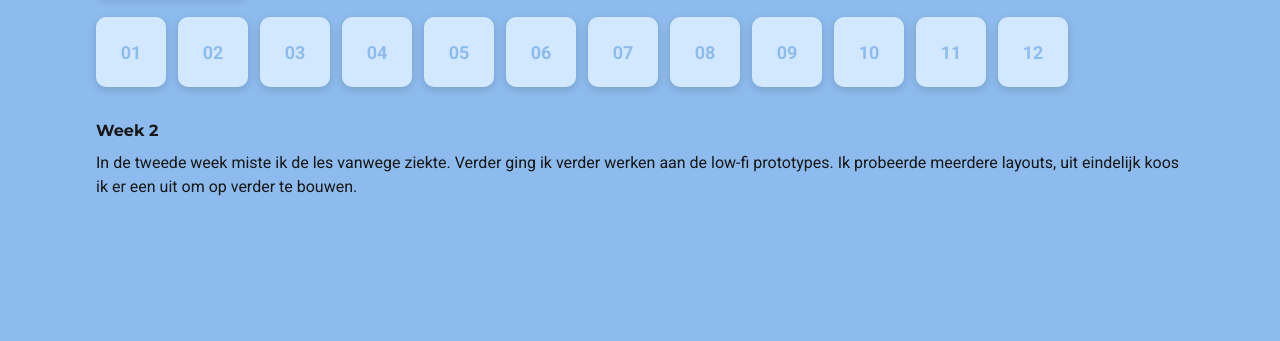
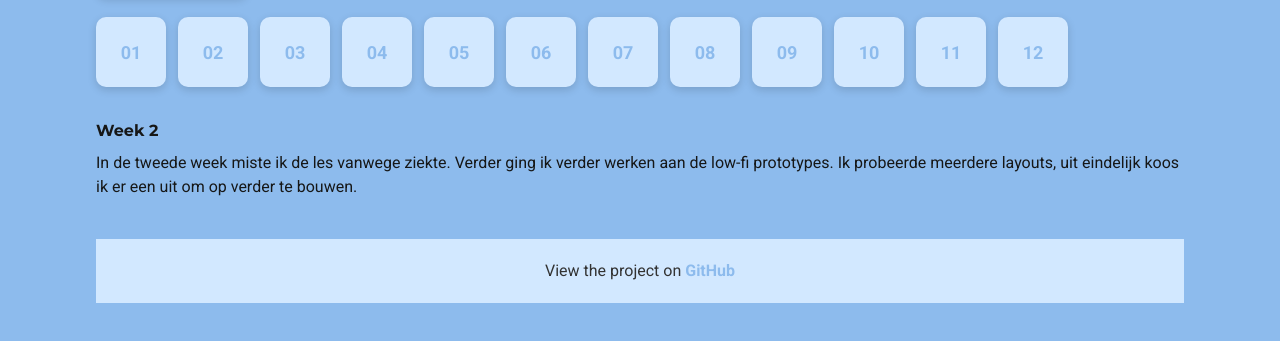
Before and after one commit to lina-willems/Projectdocumentatie, a website: page week 2.html in a window 1280 px wide. Shown: the part 227-568 px from the top of the page. Drawn offline with Linux system fonts and the light colour scheme.

Commit message:
Update week 2.html

```diff
--- a/week 2.html
+++ b/week 2.html
@@ -73,8 +73,9 @@
                 In de tweede week miste ik de les vanwege ziekte. Verder ging ik verder werken aan de low-fi prototypes. Ik probeerde meerdere layouts, uit eindelijk koos ik er een uit om op verder te bouwen.
             </p>
                 </div>
-            </div>
-        </page>
-    </div>
+
 </body>
+  <footer>
+   View the project on <a href="https://github.com/lina-willems/Projectdocumentatie.git" target="_blank">GitHub</a>
+</footer>
 </html>
```
